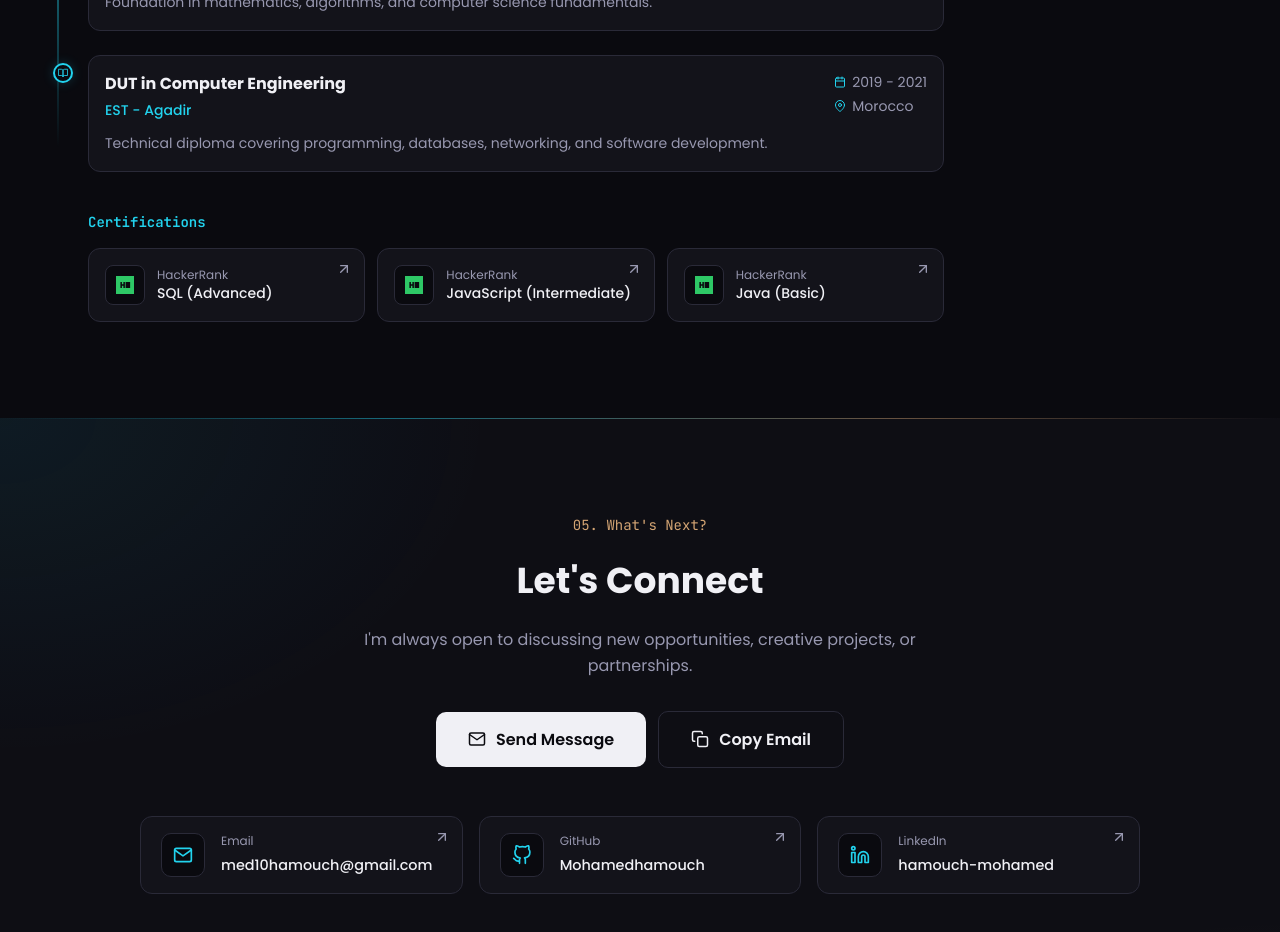
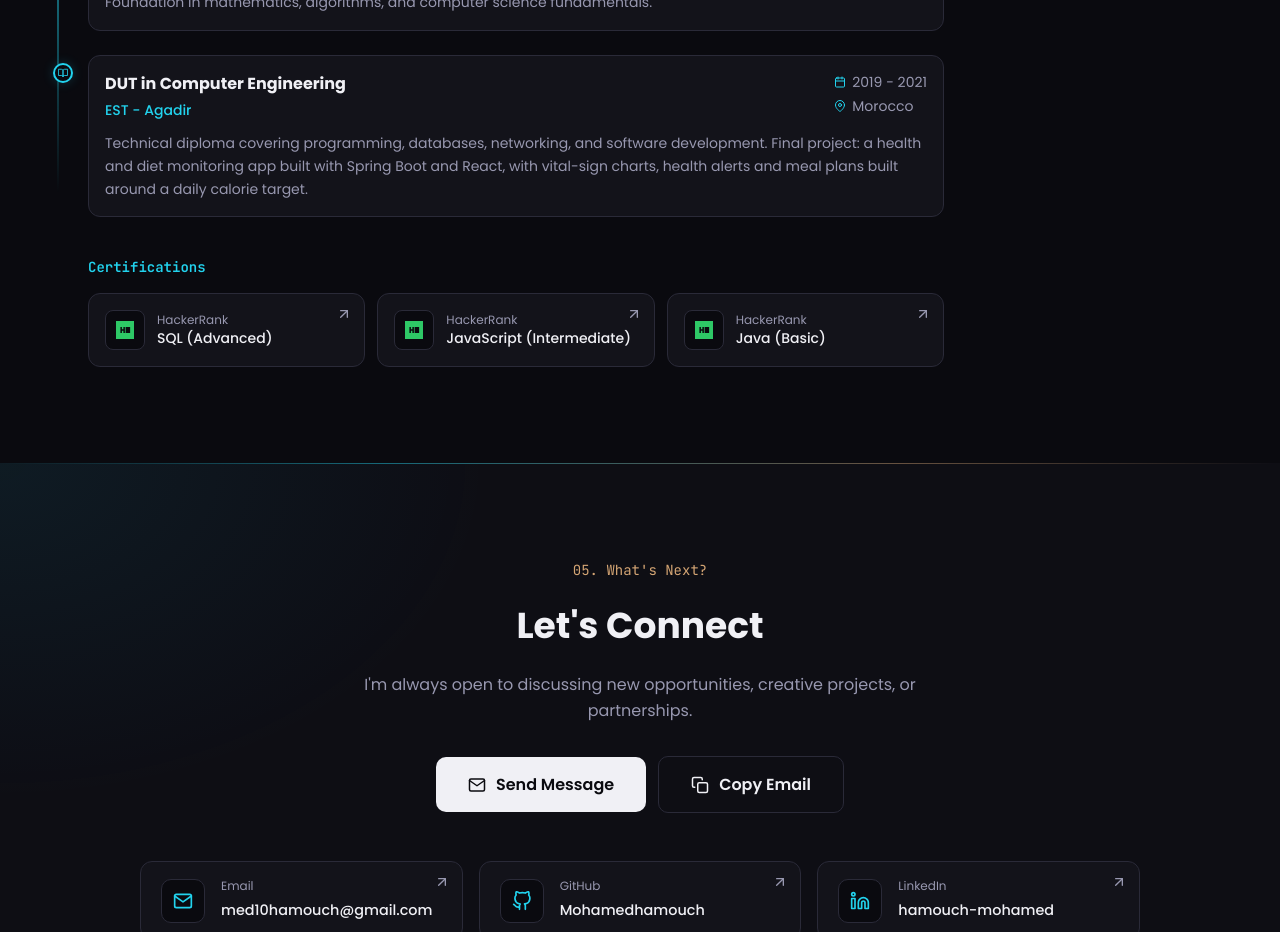
Before and after one commit to MohamedHamouch/Portfolio, a React (Vite) app: page / in a window 1280 px wide. Shown: the part 4180-5112 px from the top of the page. Built offline with nearby package versions, Linux system fonts and the light colour scheme.

Commit message:
feat: add the EST final project to education

```diff
--- a/src/components/Education.jsx
+++ b/src/components/Education.jsx
@@ -22,7 +22,7 @@ const educationData = [
     institution: 'EST - Agadir',
     location: 'Morocco',
     year: '2019 - 2021',
-    description: 'Technical diploma covering programming, databases, networking, and software development.',
+    description: 'Technical diploma covering programming, databases, networking, and software development. Final project: a health and diet monitoring app built with Spring Boot and React, with vital-sign charts, health alerts and meal plans built around a daily calorie target.',
   },
 ];
 
```
